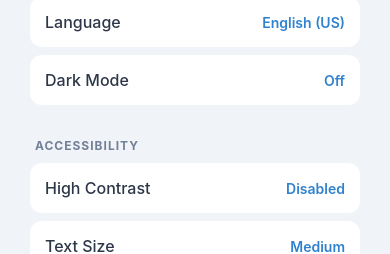
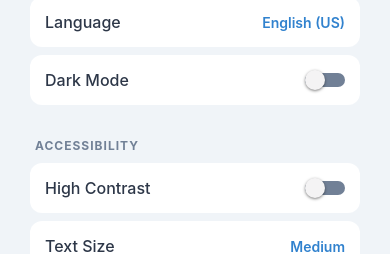
Before and after one commit to djBrandy/seku, a React Native app: screen /Settings in a window 390 px wide. Shown: the part 147-401 px from the top of the page. Built offline with nearby package versions, Linux system fonts and the light colour scheme; some icons are missing; what react-native-worklets would draw is missing.

Commit message:
fixed dark mode and high contrast toggles

```diff
--- a/src/screens/SettingsScreen.tsx
+++ b/src/screens/SettingsScreen.tsx
@@ -1,7 +1,10 @@
-import React from 'react';
-import { View, Text, StyleSheet, ScrollView } from 'react-native';
+import React, { useState } from 'react';
+import { View, Text, StyleSheet, ScrollView, Switch } from 'react-native';
 
 const SettingsScreen = () => {
+  const [isDarkMode, setIsDarkMode] = useState(false);
+  const [isHighContrast, setIsHighContrast] = useState(false);
+
   return (
     <ScrollView style={styles.container} contentContainerStyle={styles.scrollContent}>
       <Text style={styles.title}>Settings</Text>
@@ -15,7 +18,12 @@ const SettingsScreen = () => {
         </View>
         <View style={styles.settingItem}>
           <Text style={styles.settingLabel}>Dark Mode</Text>
-          <Text style={styles.settingValue}>Off</Text>
+          <Switch
+            value={isDarkMode}
+            onValueChange={setIsDarkMode}
+            trackColor={{ false: "#718096", true: "#3182ce" }}
+            thumbColor={isDarkMode ? "#fff" : "#f4f3f4"}
+          />
         </View>
       </View>
 
@@ -23,7 +31,12 @@ const SettingsScreen = () => {
         <Text style={styles.sectionTitle}>Accessibility</Text>
         <View style={styles.settingItem}>
           <Text style={styles.settingLabel}>High Contrast</Text>
-          <Text style={styles.settingValue}>Disabled</Text>
+          <Switch
+            value={isHighContrast}
+            onValueChange={setIsHighContrast}
+            trackColor={{ false: "#718096", true: "#38a169" }}
+            thumbColor={isHighContrast ? "#fff" : "#f4f3f4"}
+          />
         </View>
         <View style={styles.settingItem}>
           <Text style={styles.settingLabel}>Text Size</Text>
```
